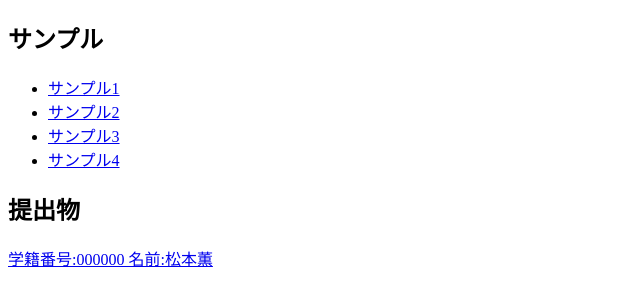
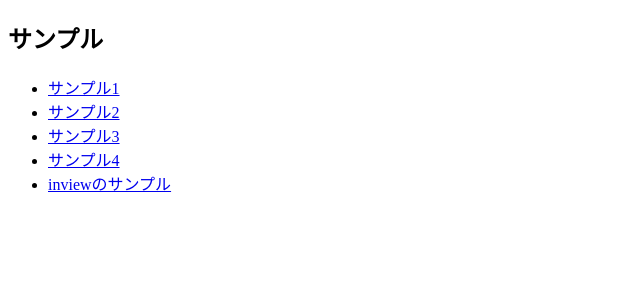
Before and after one commit to hiro888aaat/js-various2022-k-hiro-kua, a plain HTML site: page index.html in a window 1280 px wide. Shown: the whole page, without its empty margins (0-640 px from the left). Drawn offline with Linux system fonts and the light colour scheme.

Commit message:
index更新

```diff
--- a/index.html
+++ b/index.html
@@ -13,13 +13,11 @@
       <li><a href="./sample/sample02.html">サンプル2</a></li>
       <li><a href="./sample/sample03.html">サンプル3</a></li>
       <li><a href="./sample/sample04.html">サンプル4</a></li>
+      <li><a href="./sample/sample05.html">inviewのサンプル</a></li>
     </ul>
   </div>
 
-  <div>
-    <h2>提出物</h2>
-    <p><a href="./sample/sample01.html">学籍番号:000000 名前:松本薫</a></p>
-  </div>
+
 
 </body>
 </html>
```
